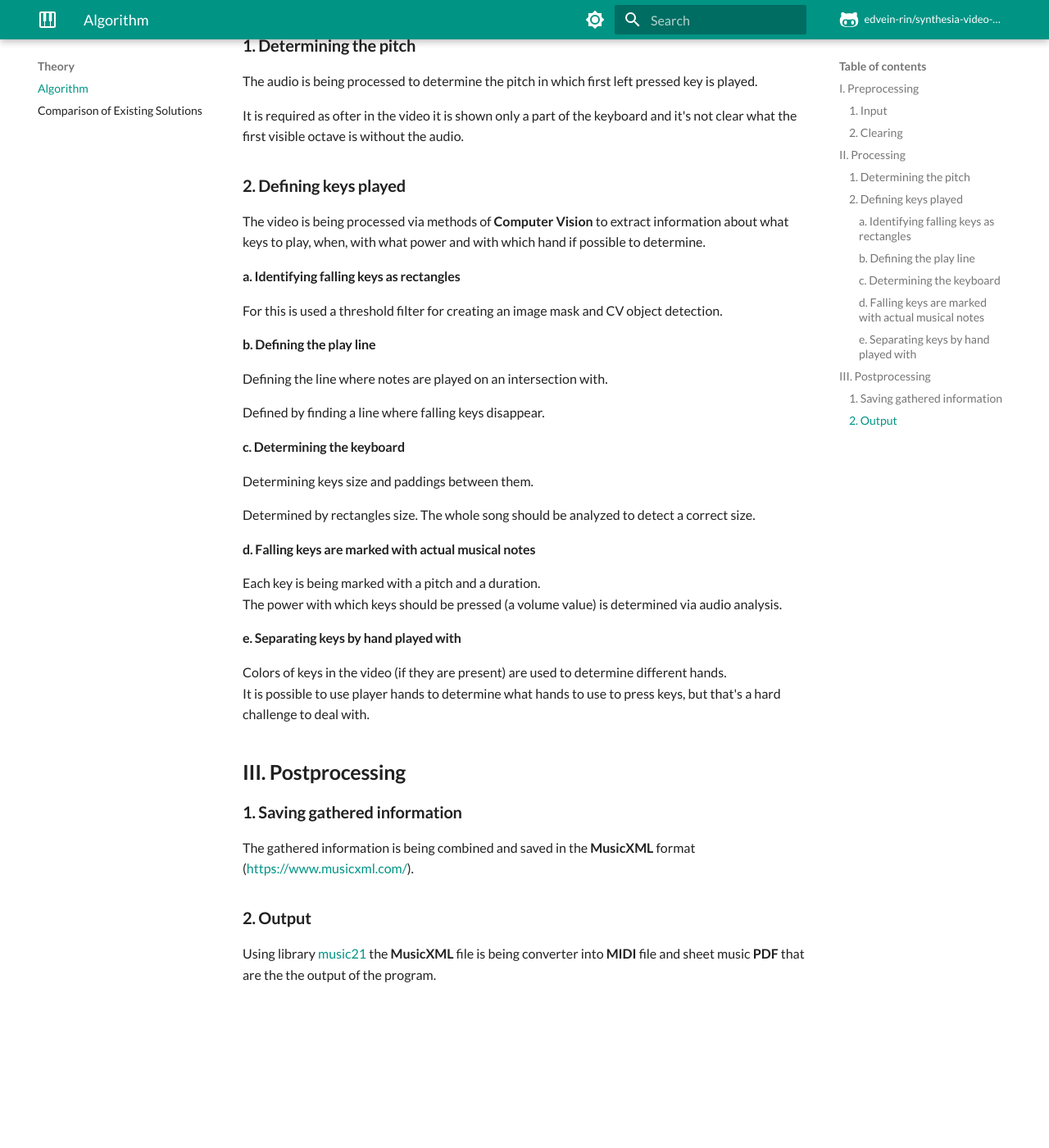
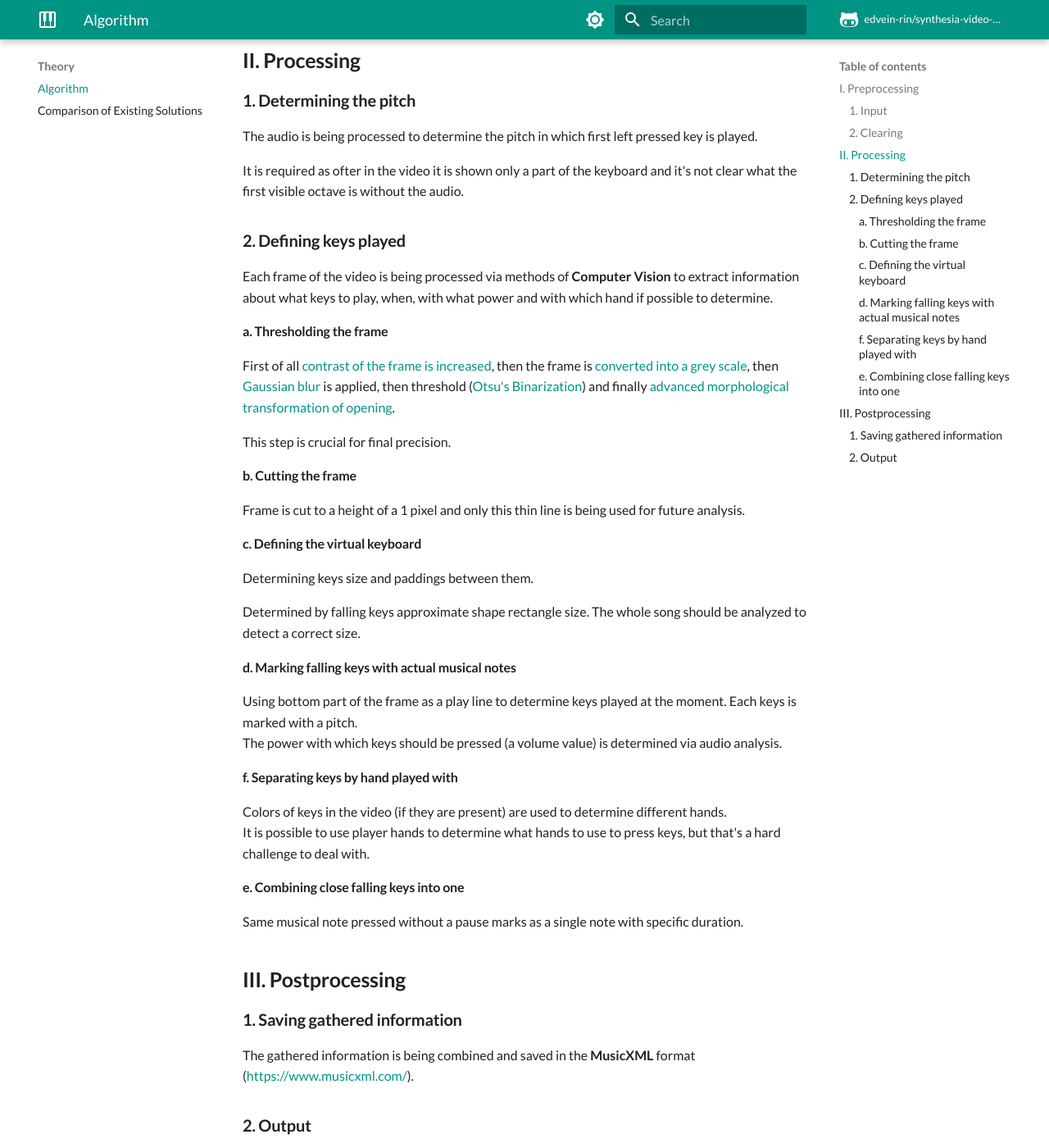
Before and after one commit to edvein-rin/synthesia-video-converter, an MkDocs documentation site: the page built from docs/algorithm.md, in a window 1280 px wide and 1400 px high, scrolled down 556 px. Shown: the whole window at 82% size. Built offline with MkDocs 1.6.1 and Material for MkDocs 9.7.7, drawn with Linux system fonts in a browser that asks for light colours; comment, search, counter and statistics services are not loaded; before the commit the page ends 1781 px from its top, so only the background shows below that; some of the changed text lies outside the part shown.

Commit message:
docs: update algorithm

```diff
--- a/docs/algorithm.md
+++ b/docs/algorithm.md
@@ -12,6 +12,8 @@ On the input comes either a video with **Synthesia** (or any other piano roll) r
 
 Defining where intro, outro and other not related to the piano play parts of the video are and cutting them off (basically defining where actual play parts are).
 
+Done by recognizing the piano keyboard: if keyboard in on the screen then likely that this part is a play part.
+
 
 ## II. Processing
 
@@ -24,34 +26,40 @@ It is required as ofter in the video it is shown only a part of the keyboard and
 
 ### 2. Defining keys played
 
-The video is being processed via methods of **Computer Vision** to extract information about what keys to play, when, with what power and with which hand if possible to determine.
+Each frame of the video is being processed via methods of **Computer Vision** to extract information about what keys to play, when, with what power and with which hand if possible to determine.
 
-#### a. Identifying falling keys as rectangles
 
-For this is used a threshold filter for creating an image mask and CV object detection.
+#### a. Thresholding the frame
 
-#### b. Defining the play line
+First of all [contrast of the frame is increased](https://medium.com/dataseries/designing-image-filters-using-opencv-like-abode-photoshop-express-part-1-8765e3f4495b), then the frame is [converted into a grey scale](https://docs.opencv.org/3.4/d8/d01/group__imgproc__color__conversions.html#gga4e0972be5de079fed4e3a10e24ef5ef0a353a4b8db9040165db4dacb5bcefb6ea), then [Gaussian blur](https://docs.opencv.org/4.x/d4/d13/tutorial_py_filtering.html) is applied, then threshold ([Otsu's Binarization](https://docs.opencv.org/4.x/d7/d4d/tutorial_py_thresholding.html)) and finally [advanced morphological transformation of opening](https://docs.opencv.org/4.x/d9/d61/tutorial_py_morphological_ops.html).
 
-Defining the line where notes are played on an intersection with.
+This step is crucial for final precision.
 
-Defined by finding a line where falling keys disappear.
+<!-- TODO add example of original image and thresholded to compare -->
 
-#### c. Determining the keyboard
+#### b. Cutting the frame
+
+Frame is cut to a height of a 1 pixel and only this thin line is being used for future analysis.
+
+#### c. Defining the virtual keyboard
 
 Determining keys size and paddings between them.
 
-Determined by rectangles size. The whole song should be analyzed to detect a correct size.
+Determined by falling keys approximate shape rectangle size. The whole song should be analyzed to detect a correct size.
 
-#### d. Falling keys are marked with actual musical notes
+#### d. Marking falling keys with actual musical notes
 
-Each key is being marked with a pitch and a duration.
+Using bottom part of the frame as a play line to determine keys played at the moment. Each keys is marked with a pitch.
 The power with which keys should be pressed (a volume value) is determined via audio analysis.
 
-#### e. Separating keys by hand played with
+#### f. Separating keys by hand played with
 
 Colors of keys in the video (if they are present) are used to determine different hands.
 It is possible to use player hands to determine what hands to use to press keys, but that's a hard challenge to deal with.
 
+#### e. Combining close falling keys into one
+
+Same musical note pressed without a pause marks as a single note with specific duration.
 
 
 ## III. Postprocessing
```
